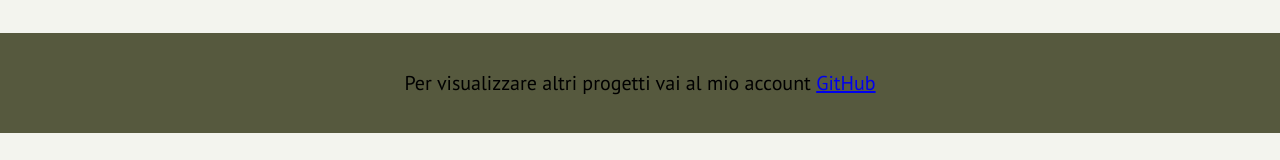
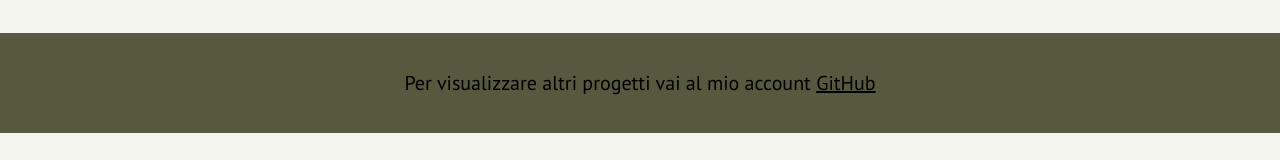
Before and after one commit to alessflame/recipes, a React (Create React App) app: page /cart in a window 1280 px wide. Shown: the part 330-490 px from the top of the page. Built offline with nearby package versions, Linux system fonts and the light colour scheme; no server answers.

Commit message:
update component

```diff
--- a/src/views/components/Footer.js
+++ b/src/views/components/Footer.js
@@ -4,7 +4,7 @@ function Footer() {
   return (
     <div className='footer'>
          <span>
-              Per visualizzare altri progetti vai al mio account <a href='/'>GitHub</a>
+              Per visualizzare altri progetti vai al mio account <a style={{color:"black"}} href='https://github.com/alessflame'>GitHub</a>
          </span>
     </div>
   )
```
